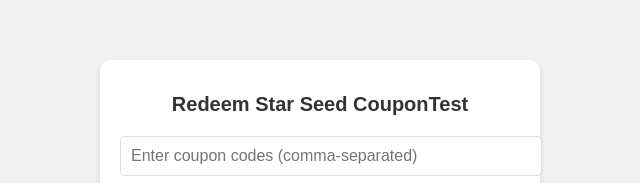
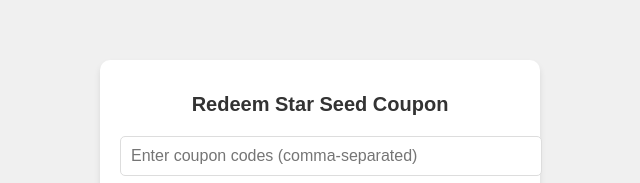
Before and after one commit to itsKyro23/listcodes, a browser extension: page main/index.html in a window 1280 px wide. Shown: the part 206-389 px from the top of the page, without its empty margins (320-960 px from the left). Drawn offline with Linux system fonts and the light colour scheme.

Commit message:
Update index.html

```diff
--- a/main/index.html
+++ b/main/index.html
@@ -67,7 +67,7 @@
 <body>
   <div class="container">
     <div class="card">
-      <h1>Redeem Star Seed CouponTest</h1>
+      <h1>Redeem Star Seed Coupon</h1>
       <div class="input-container">
         <input type="text" id="couponInput" placeholder="Enter coupon codes (comma-separated)" />
       </div>
```
